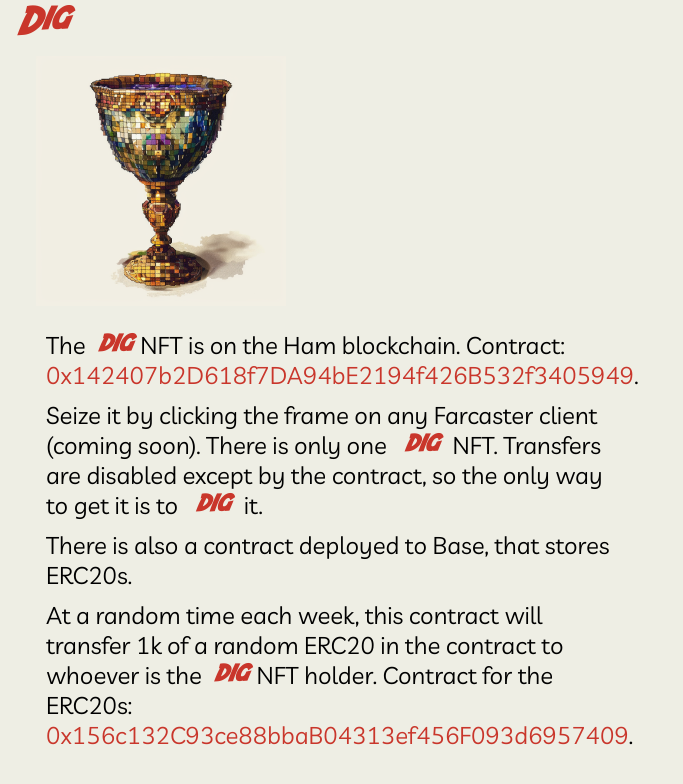
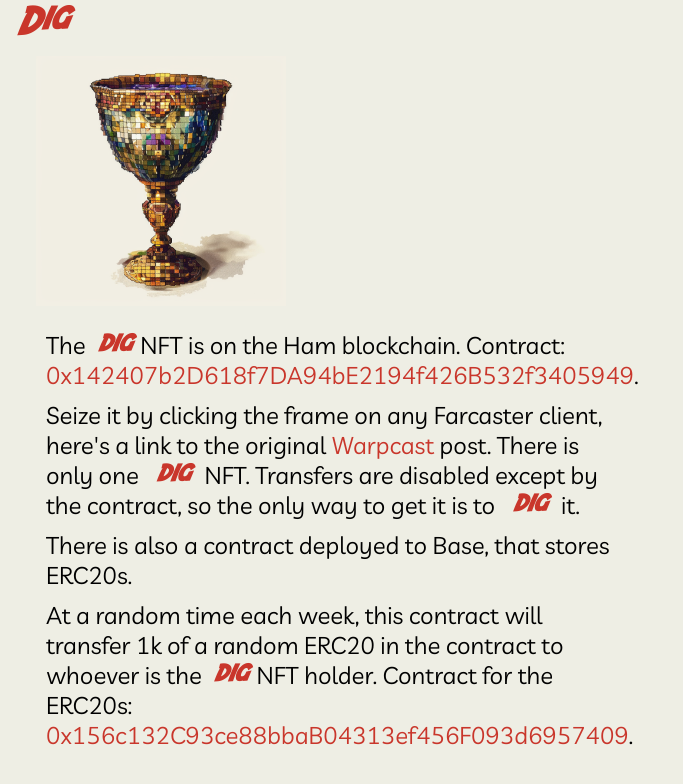
Before and after one commit to seanrobenalt/dig, a Next.js app: page / in a window 1280 px wide. Shown: the top 784 px of the page, without its empty margins (0-683 px from the left). Built offline with nearby package versions, Linux system fonts and the light colour scheme.

Commit message:
link the frame

```diff
--- a/src/app/page.js
+++ b/src/app/page.js
@@ -42,8 +42,17 @@
               .
             </h2>
             <h2 style={{ margin: "10px" }}>
-              Seize it by clicking the frame on any Farcaster client (coming
-              soon). There is only one{" "}
+              Seize it by clicking the frame on any Farcaster client, here's a
+              link to the original{" "}
+              <a
+                style={{ color: "#C9362B" }}
+                target="_blank"
+                rel="noopener noreferrer"
+                href="https://warpcast.com/sean07.eth/0x6dd8a5a4"
+              >
+                Warpcast
+              </a>{" "}
+              post. There is only one{" "}
               <span
                 style={{
                   color: "#C9362B",
```
Also changed, not shown: pages/about.js (+11 -2 lines).
